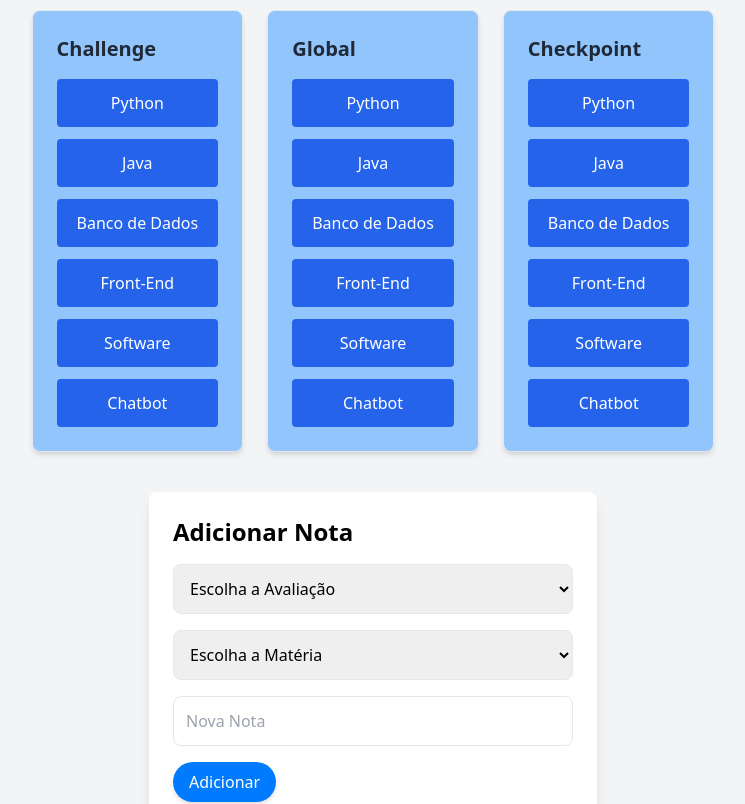
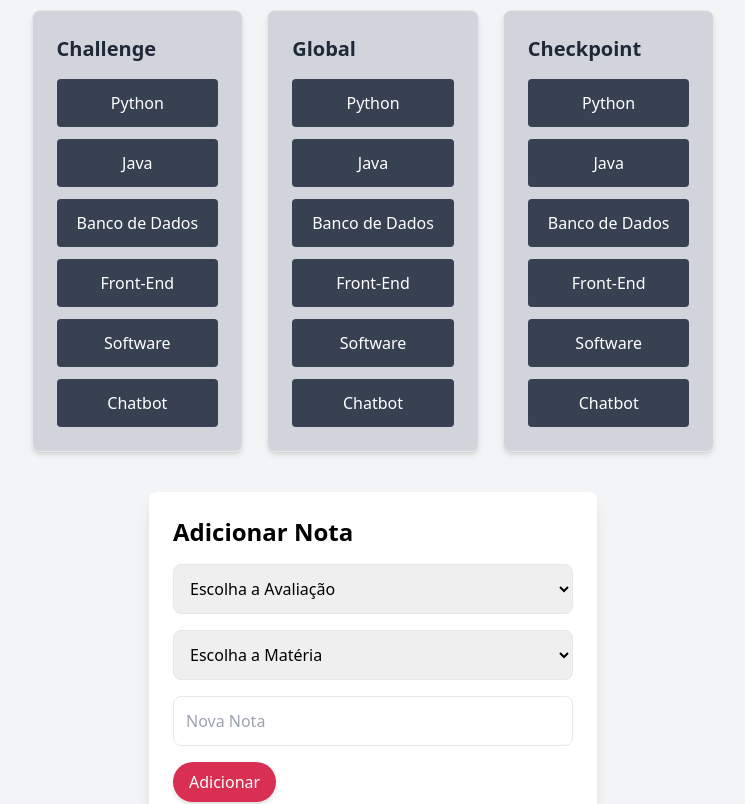
Before and after one commit to IsabellaMedeiros1/CP6-Front, a Next.js app in the folder portfolio/: page /cards/paula in a window 1280 px wide. Shown: the part 520-1324 px from the top of the page, without its empty margins (267-1012 px from the left). Built offline with nearby package versions, Linux system fonts and the light colour scheme.

Commit message:
Pagina Paula. Feitagit add .

```diff
--- a/portfolio/src/app/cards/paula/page.tsx
+++ b/portfolio/src/app/cards/paula/page.tsx
@@ -18,7 +18,7 @@ export default function Paula() {
   const [editType, setEditType] = useState<keyof TipoNotas>('Challenge');
   const [editSubject, setEditSubject] = useState<string>('');
   const [noteToEdit, setNoteToEdit] = useState<string>('');
-  const [confirmationMessage, setConfirmationMessage] = useState<string>(''); // Mensagem de confirmação
+  const [confirmationMessage, setConfirmationMessage] = useState<string>('');
 
   // Função para buscar as notas da API
   useEffect(() => {
@@ -240,13 +240,11 @@ export default function Paula() {
           onChange={(e) => setNoteValue(e.target.value)}
           className="input-nota"
         />
-        <button onClick={handleAddNote} className="btn-add-nota bg-[#007BFF] text-white hover:bg-[#0056b3] transition duration-200 px-4 py-2 rounded-full shadow-md">
+        <button onClick={handleAddNote} className="btn-add-nota bg-[#d82f53] text-white hover:bg-[#e26882] transition duration-200 px-4 py-2 rounded-full shadow-md">
           Adicionar
         </button>
       </div>
 
-
-      {/* Formulário para editar nota */}
       {/* Formulário para editar nota */}
       <div className="form-container">
         <h2 className="titulo-form">Editar Nota</h2>
@@ -256,7 +254,7 @@ export default function Paula() {
             setEditType(selectedValue);
             setEditSubject('');
           }}
-          className="select mb-4" // Margem inferior adicionada
+          className="select mb-4"
         >
           <option value="">Escolha a Avaliação</option>
           {notes && ['Challenge', 'Global', 'Checkpoint'].map((type) => (
@@ -268,7 +266,7 @@ export default function Paula() {
         <select
           value={editSubject}
           onChange={(e) => setEditSubject(e.target.value)}
-          className="select mb-4" // Margem inferior adicionada
+          className="select mb-4"
         >
           <option value="">Escolha a Matéria</option>
           {editType && notes && Object.keys(notes[editType]).map((subject) => (
@@ -280,7 +278,7 @@ export default function Paula() {
         <select
           value={noteToEdit}
           onChange={(e) => setNoteToEdit(e.target.value)}
-          className="select mb-4" // Margem inferior adicionada
+          className="select mb-4"
         >
           <option value="">Escolha a Nota para Editar</option>
           {editSubject && notes && notes[editType][editSubject].map((note: number, index: number) => (
@@ -294,11 +292,11 @@ export default function Paula() {
           placeholder="Novo Valor"
           value={noteValue}
           onChange={(e) => setNoteValue(e.target.value)}
-          className="input mb-4" // Margem inferior adicionada
+          className="input mb-4"
         />
         <button
           onClick={handleEditNote}
-          className="btn-add-nota bg-[#007BFF] text-white hover:bg-[#0056b3] transition duration-200 px-4 py-2 rounded-full shadow-md"
+          className="btn-add-nota bg-[#d82f53] text-white hover:bg-[#e26882 transition duration-200 px-4 py-2 rounded-full shadow-md"
         >
           Editar
         </button>
--- a/portfolio/src/styles/cards.css
+++ b/portfolio/src/styles/cards.css
@@ -40,21 +40,6 @@
     @apply w-32 h-32 rounded-full mb-4 object-cover border-4 border-gray-200 transition-transform duration-300 ease-in-out hover:scale-110;
   }
 
-  .btn-add-nota {
-  background-color: #007BFF; /* Azul médio */
-  color: white; /* Texto branco */
-  border: none;
-  padding: 0.5rem 1rem; /* Espaçamento */
-  border-radius: 9999px; /* Totalmente arredondado */
-  cursor: pointer;
-  transition: background-color 0.3s ease;
-  box-shadow: 0 4px 6px rgba(0, 0, 0, 0.1); /* Sombra */
-}
-
-.btn-add-nota:hover {
-  background-color: #0056b3; /* Azul mais escuro no hover */
-}
-
 
 
 }
--- a/portfolio/src/styles/paginas.css
+++ b/portfolio/src/styles/paginas.css
@@ -22,7 +22,7 @@
     }
 
     .card-notas {
-        @apply border p-6 rounded-lg shadow-md bg-blue-300 transition-transform duration-300 ease-in-out transform hover:scale-105;
+        @apply border p-6 rounded-lg shadow-md bg-gray-300 transition-transform duration-300 ease-in-out transform hover:scale-105;
     }
 
     .titulo-card {
@@ -30,7 +30,7 @@
     }
 
     .btn-nota {
-        @apply bg-blue-600 text-white px-5 py-3 rounded w-full hover:bg-blue-700 transition duration-200 font-medium;
+        @apply bg-gray-700 text-white px-5 py-3 rounded w-full hover:bg-gray-600 transition duration-200 font-medium;
     }
 
     .modal {
```
